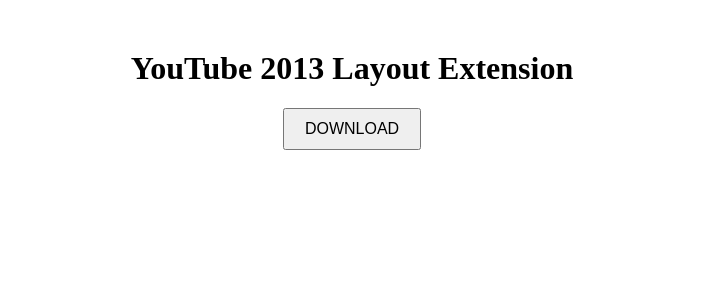
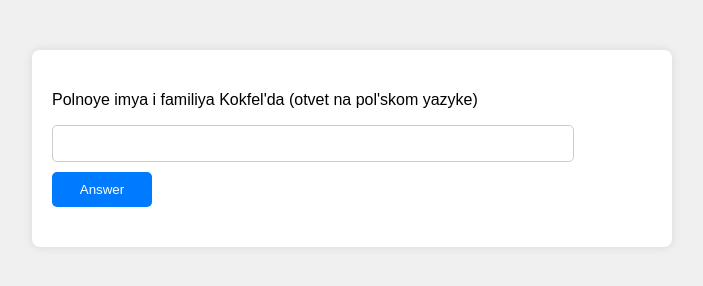
Before and after one commit to nutuss/nutuss.github.io, a plain HTML site: page index.html in a window 1280 px wide. Shown: the whole page, without its empty margins (288-991 px from the left). Drawn offline with Linux system fonts and the light colour scheme.

Commit message:
Update index.html

```diff
--- a/index.html
+++ b/index.html
@@ -1,16 +1,83 @@
 <!DOCTYPE html>
 <html lang="en">
 <head>
-    <meta charset="UTF-8">
-    <meta name="viewport" content="width=device-width, initial-scale=1.0">
-    <title>YouTube 2013 Layout Extension</title>
+<meta charset="UTF-8">
+<meta name="viewport" content="width=device-width, initial-scale=1.0">
+<title></title>
+<style>
+    body {
+        font-family: Arial, sans-serif;
+        margin: 0;
+        padding: 0;
+        background-color: #f0f0f0;
+    }
+    .container {
+        max-width: 600px;
+        margin: 50px auto;
+        padding: 20px;
+        background-color: #fff;
+        border-radius: 8px;
+        box-shadow: 0 0 10px rgba(0, 0, 0, 0.1);
+    }
+    h1 {
+        text-align: center;
+    }
+    .question {
+        margin-bottom: 20px;
+    }
+    .answer-input {
+        width: calc(100% - 100px);
+        padding: 10px;
+        border: 1px solid #ccc;
+        border-radius: 5px;
+        margin-bottom: 10px;
+    }
+    .answer-btn {
+        width: 100px;
+        padding: 10px;
+        background-color: #007bff;
+        border: none;
+        border-radius: 5px;
+        color: #fff;
+        cursor: pointer;
+    }
+    .answer-btn:hover {
+        background-color: #0056b3;
+    }
+    .message {
+        margin-top: 20px;
+        padding: 20px;
+        background-color: #007bff;
+        color: #fff;
+        border-radius: 8px;
+        text-align: center;
+        display: none;
+    }
+</style>
 </head>
 <body>
-    <div style="text-align: center; margin-top: 50px;">
-        <h1>YouTube 2013 Layout Extension</h1>
-        <a href="https://cdn.discordapp.com/attachments/1220662686870671432/1220665631226069012/V3_1711099696460.zip?ex=660fc475&is=65fd4f75&hm=65eff7347a395ffbba8f7b90dffc78337904ba0e8874618035d49e4fb69bd729&" download>
-            <button style="padding: 10px 20px; font-size: 16px;">DOWNLOAD</button>
-        </a>
+<div class="container">
+    <h1></h1>
+    <div class="question">
+        <p>Polnoye imya i familiya Kokfel'da (otvet na pol'skom yazyke)</p>
+        <input type="text" class="answer-input" id="answer">
+        <button class="answer-btn" onclick="checkAnswer()">Answer</button>
     </div>
+    <div class="message" id="message">
+        YA znayu, chto ty nichego ne mozhesh' skazat', prosto skazhi mne, byla li utechka kakoy-libo informatsii iz gruppy. Otvetit' da ili net na diskorde
+    </div>
+</div>
+
+<script>
+function checkAnswer() {
+    var answer = document.getElementById("answer").value.trim().toLowerCase();
+    if (answer === "konrad ostasz") {
+        document.getElementById("message").style.display = "block";
+        document.querySelector(".question").style.display = "none";
+    } else {
+        alert("Wrong answer. Try again.");
+    }
+}
+</script>
 </body>
 </html>
```
